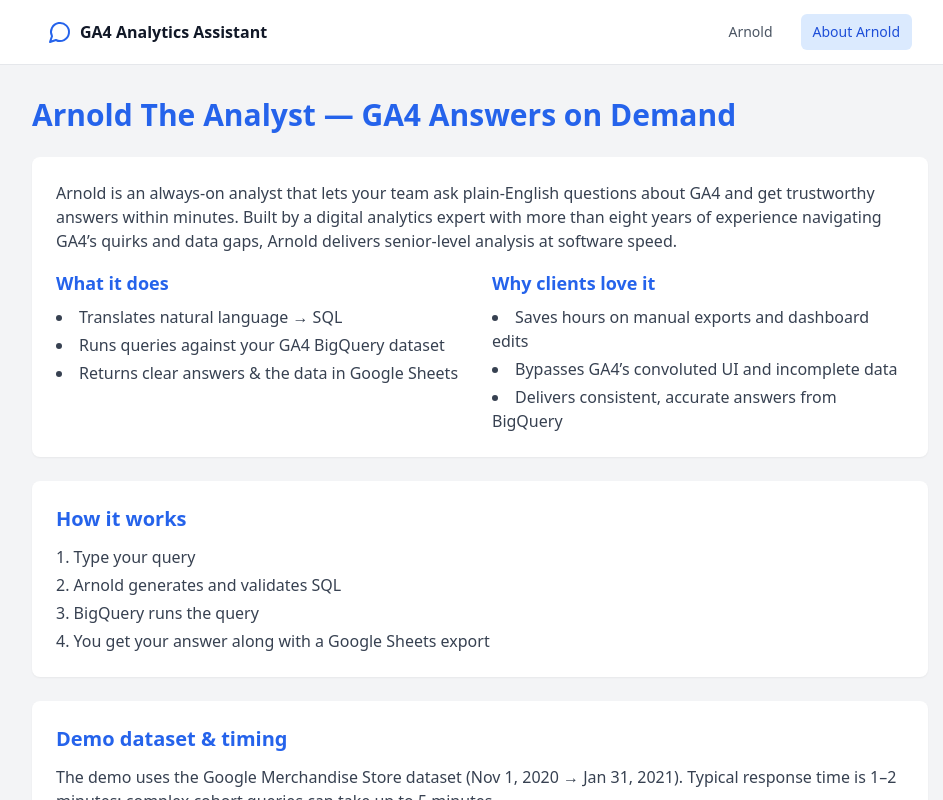
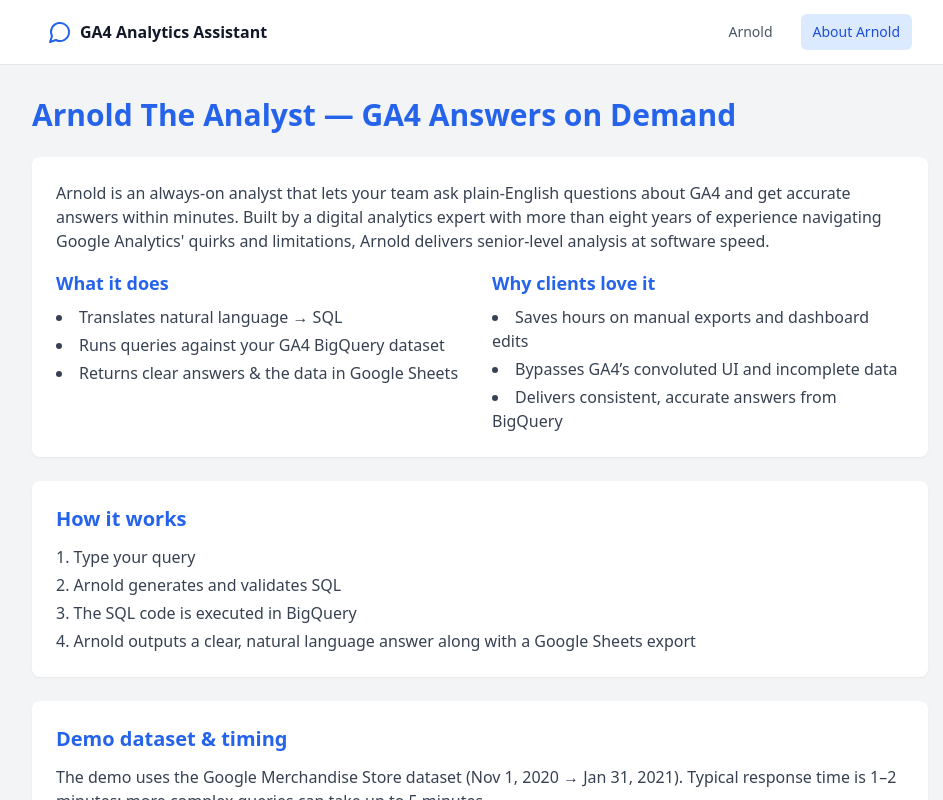
Before and after one commit to McGovs/arnold-the-analyst-frontend-v2-markdown, a React (Vite) app: page / in a window 1280 px wide. Both pictures are taken after a click on the button "About Arnold". Shown: the top 800 px of the page, without its empty margins (160-1103 px from the left). Built offline with nearby package versions, Linux system fonts and the light colour scheme; no server answers.

Commit message:
Update Description.tsx

```diff
--- a/src/pages/Description.tsx
+++ b/src/pages/Description.tsx
@@ -14,8 +14,8 @@
 
         <div className="bg-white p-6 rounded-lg shadow-sm mb-6 space-y-4">
           <p className="text-gray-700">
-            Arnold is an always-on analyst that lets your team <span className="font-medium">ask plain-English questions about GA4 and get trustworthy
-            answers within minutes</span>. Built by a digital analytics expert with more than eight years of experience navigating GA4’s quirks and data gaps, <span className="font-medium">Arnold delivers senior-level analysis at software speed</span>.
+            Arnold is an always-on analyst that lets your team <span className="font-medium">ask plain-English questions about GA4 and get accurate
+            answers within minutes</span>. Built by a digital analytics expert with more than eight years of experience navigating Google Analytics' quirks and limitations, <span className="font-medium">Arnold delivers senior-level analysis at software speed</span>.
           </p>
 
           <div className="grid md:grid-cols-2 gap-6">
@@ -24,7 +24,7 @@
               <ul className="text-gray-700 list-disc list-inside space-y-1">
                 <li>Translates natural language → <span className="font-medium">SQL</span></li>
                 <li>Runs queries against your <span className="font-medium">GA4 BigQuery</span> dataset</li>
-                <li>Returns clear answers & the data in Google Sheets</li>
+                <li>Returns clear answers & the data in <span className="font-medium">Google Sheets</span></li>
               </ul>
             </div>
             <div>
@@ -43,8 +43,8 @@
           <ol className="text-gray-700 list-decimal list-inside space-y-1">
             <li>Type your query</li>
             <li>Arnold generates and validates SQL</li>
-            <li>BigQuery runs the query</li>
-            <li>You get your answer along with a Google Sheets export</li>
+            <li>The SQL code is executed in BigQuery</li>
+            <li>Arnold outputs a clear, natural language answer along with a Google Sheets export</li>
           </ol>
         </div>
 
@@ -53,7 +53,7 @@
           <h2 className="text-xl font-semibold mb-3 text-blue-600">Demo dataset &amp; timing</h2>
           <p className="text-gray-700">
             The demo uses the Google Merchandise Store dataset (Nov 1, 2020 → Jan 31, 2021).
-            Typical response time is <span className="font-medium">1–2 minutes</span>; complex cohort queries can take
+            Typical response time is <span className="font-medium">1–2 minutes</span>; more complex queries can take
             up to <span className="font-medium">5 minutes</span>.
           </p>
           <div className="mt-4">
@@ -73,8 +73,8 @@
           <h2 className="text-xl font-semibold mb-3 text-blue-600">Data &amp; security</h2>
           <ul className="text-gray-700 list-disc list-inside space-y-1">
             <li>Your data stays in your <span className="font-medium">Google Cloud</span> project</li>
-            <li>Arnold runs read-only queries you initiate</li>
-            <li>SSO / magic links for access control</li>
+            <li>Arnold runs read-only queries that you initiate</li>
+            <li>SSO/magic links for access control</li>
           </ul>
           {/* more breathing room before the closing sentence: mt-6 */}
           <p className="text-gray-700 mt-6">
```
